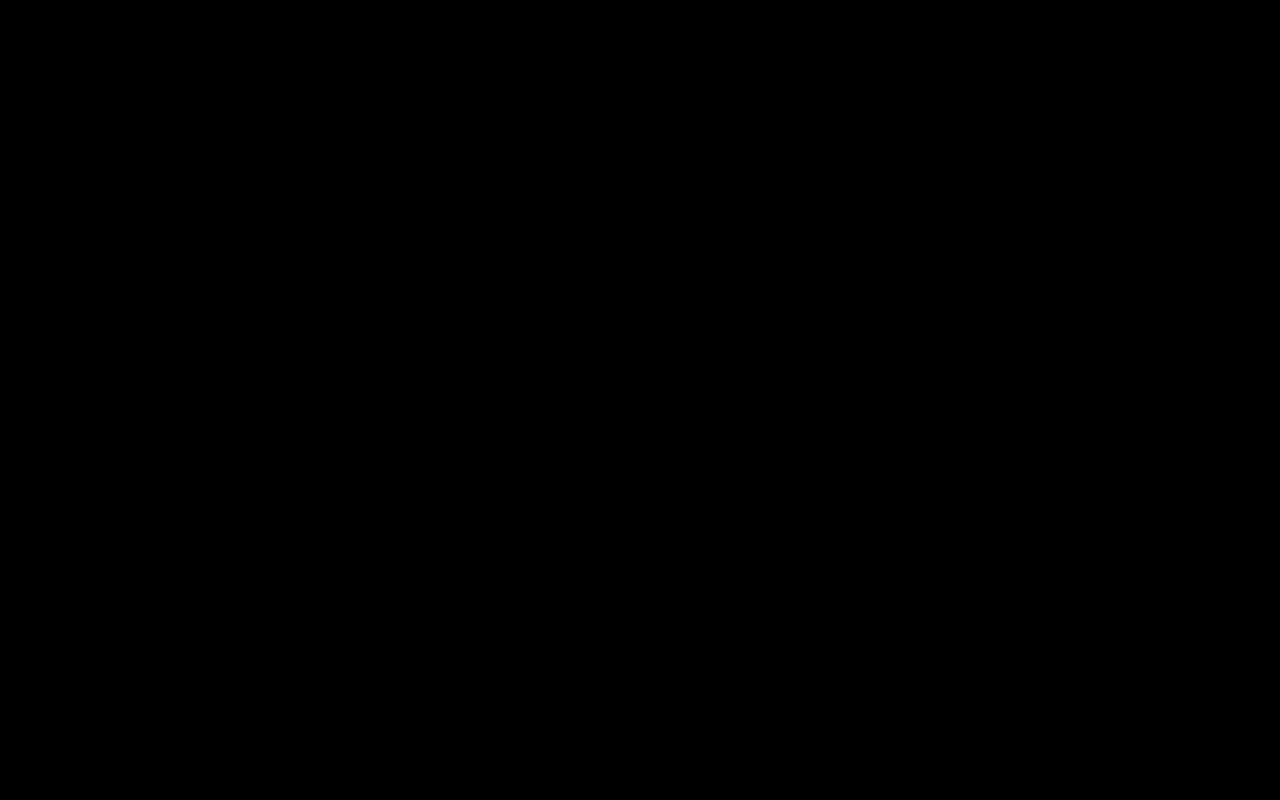
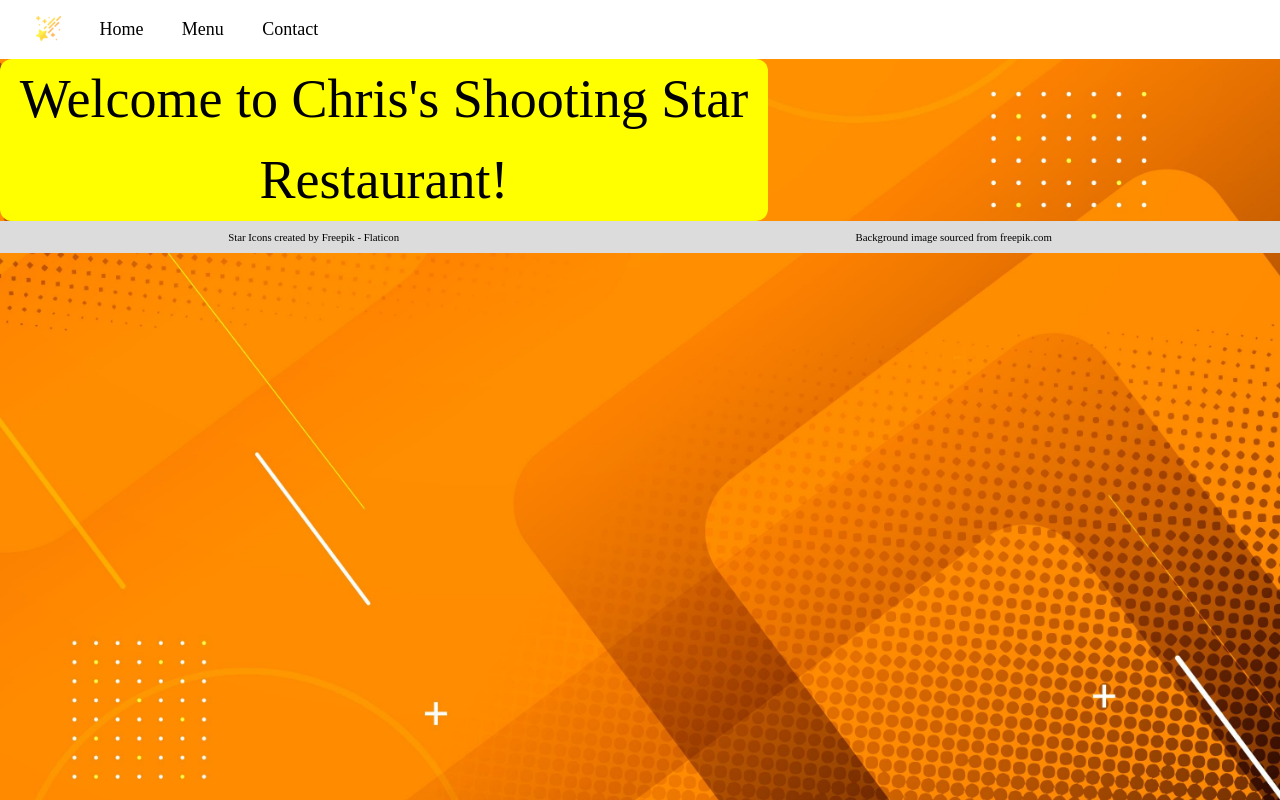
Before and after one commit to Zytheta/myFakeRestaurant, a website built with webpack: page src/template.html in a window 1280 px wide. Built offline with nearby package versions, Linux system fonts and the light colour scheme.

Commit message:
Uploading a save before I start today

```diff
--- a/package.json
+++ b/package.json
@@ -14,6 +14,7 @@
   "devDependencies": {
     "css-loader": "^6.10.0",
     "html-webpack-plugin": "^5.6.0",
+    "lodash": "^4.17.21",
     "style-loader": "^3.3.4",
     "webpack": "^5.89.0",
     "webpack-cli": "^5.1.4",
--- /dev/null
+++ b/src/elementCreator.js
@@ -0,0 +1,66 @@
+// elementCreator.js
+
+const elementCreator = (function () {
+  // Private function to create a DOM element
+  function createElement(elementType, attributes = {}, children = []) {
+    const element = document.createElement(elementType);
+
+    // Attribute setter
+    for (const key in attributes) {
+      element.setAttribute(key, attributes[key]);
+    }
+
+    // Append children
+    children.forEach((child) => {
+      if (typeof child === "string") {
+        element.appendChild(document.createTextNode(child));
+      } else {
+        element.appendChild(child);
+      }
+    });
+
+    return element;
+  }
+
+  // Public API (exposed to the outside)
+  return {
+    createElement: createElement,
+  };
+})();
+
+// Export the module for use in other files
+export default elementCreator;
+
+// // Test text div
+// const testDiv1 = elementCreator.createElement("div", {}, ["Test text?"]);
+
+// // Test img div
+// const testImg1 = elementCreator.createElement("img", {
+//   src: "My files/Downloads/teth.png",
+//   alt: "The symbol for teth.",
+// });
+// const testDiv2 = elementCreator.createElement("div", {}, [testImg1]);
+
+// // Test appending to main
+// mainElement.appendChild(testDiv1);
+// mainElement.appendChild(testDiv2);
+
+// Test div with custom attributes
+// const testDiv3 = elementCreator.createElement(
+//   "div",
+//   {
+//     class: "custom-class",
+//     id: "custom-id",
+//     style: "color: blue;",
+//     "data-custom": "custom-value",
+//   },
+//   ["Custom text"]
+// );
+
+// // Test img with custom attributes
+// const testImg2 = elementCreator.createElement("img", {
+//   src: "path/to/image.jpg",
+//   alt: "Custom image",
+//   width: "100",
+//   height: "100",
+// });
--- /dev/null
+++ b/src/home.js
@@ -0,0 +1,34 @@
+// Handles information about restaurant (introduction, hours, location)
+import elementCreator from "./elementCreator.js";
+
+const homeModule = {
+  fillContent: function (mainElement) {
+    const mainWrapper = elementCreator.createElement(
+      "div",
+      {
+        class: "main-wrapper",
+        id: "main-wrapper",
+      },
+      []
+    );
+
+    const title = elementCreator.createElement(
+      "div",
+      {
+        class: "info-card",
+        id: "title",
+      },
+      ["Welcome to Chris's Shooting Star Restaurant!"]
+    );
+
+    mainElement.appendChild(title);
+
+    const intro = elementCreator.createElement();
+
+    const hours = elementCreator.createElement();
+
+    const location = elementCreator.createElement();
+  },
+};
+
+export default homeModule;
--- a/src/index.js
+++ b/src/index.js
@@ -1,4 +1,9 @@
 import "./style.css";
+import elementCreator from "./elementCreator.js";
+import homeModule from "./home.js";
+// import "./menu.js";
+import Background from "./background.jpg";
+import icon from "./shooting-star.png";
 
 if (process.env.NODE_ENV !== "production") {
   console.log("Looks like we are in development mode!");
@@ -10,7 +15,133 @@ const restaurantWebpage = (function () {
       console.log("Spinning up the 'raunt.");
     },
   };
+
+  const mainPage = {
+    headerElement: null,
+    mainElement: null,
+    footerElement: null,
+
+    cacheDom: function () {
+      this.headerElement = document.querySelector("header");
+      this.mainElement = document.querySelector("main");
+      this.footerElement = document.querySelector("footer");
+    },
+
+    headerContent: function () {
+      const headerWrapper = elementCreator.createElement(
+        "div",
+        {
+          class: "header-wrapper",
+          id: "header-wrapper",
+        },
+        []
+      );
+
+      const restaurantIcon = elementCreator.createElement(
+        "img",
+        {
+          src: "./shooting-star.png",
+          alt: "A shooting star.",
+          height: "25px",
+          width: "auto",
+        },
+        []
+      );
+
+      const homeElement = elementCreator.createElement(
+        "div",
+        {
+          class: "header-bar",
+        },
+        ["Home"]
+      );
+
+      const menuElement = elementCreator.createElement(
+        "div",
+        {
+          class: "header-bar",
+        },
+        ["Menu"]
+      );
+
+      const contactElement = elementCreator.createElement(
+        "div",
+        {
+          class: "header-bar",
+        },
+        ["Contact"]
+      );
+
+      this.headerElement.appendChild(headerWrapper);
+      headerWrapper.appendChild(restaurantIcon);
+      headerWrapper.appendChild(homeElement);
+      headerWrapper.appendChild(menuElement);
+      headerWrapper.appendChild(contactElement);
+    },
+
+    footerContent: function () {
+      const footerWrapper = elementCreator.createElement(
+        "div",
+        {
+          class: "footer-wrapper",
+          id: "footer-wrapper",
+        },
+        []
+      );
+
+      const shootingStarAttribution = elementCreator.createElement(
+        "div",
+        {
+          class: "footer-attribution",
+          id: "shooting-star-attribution",
+        },
+        [""]
+      );
+
+      const flaticonLink = elementCreator.createElement(
+        "a",
+        {
+          href: "https://www.flaticon.com/free-icons/star",
+          target: "_blank", // Opens in new tab
+        },
+        ["Star Icons created by Freepik - Flaticon"]
+      );
+
+      const backgroundAttribution = elementCreator.createElement(
+        "div",
+        {
+          class: "footer-attribution",
+          id: "background-attribution",
+        },
+        [""]
+      );
+
+      const freepikLink = elementCreator.createElement(
+        "a",
+        {
+          href: "https://www.freepik.com/free-vector/abstract-halftone-background_9009351.htm#query=orange%20background&position=11&from_view=keyword&track=ais&uuid=934154cc-0e94-4a15-b5e4-70bf7288e671",
+          target: "_blank", // Opens in new tab
+        },
+        ["Background image sourced from freepik.com"]
+      );
+
+      this.footerElement.appendChild(footerWrapper);
+      shootingStarAttribution.appendChild(flaticonLink);
+      footerWrapper.appendChild(shootingStarAttribution);
+      backgroundAttribution.appendChild(freepikLink);
+      footerWrapper.appendChild(backgroundAttribution);
+    },
+
+    init: function () {
+      this.cacheDom();
+      this.headerContent();
+      homeModule.fillContent(this.mainElement);
+      this.footerContent();
+    },
+  };
+
   consoleLogContent.welcomeMessage();
+  mainPage.init();
 
   return consoleLogContent;
 })();
--- a/src/style.css
+++ b/src/style.css
@@ -47,6 +47,60 @@ h6 {
 }
 
 :root {
-  background-color: black;
-  color: white;
+  color: black;
+  font-size: 18px;
 }
+
+a {
+  text-decoration: none;
+  color: inherit;
+}
+
+body {
+  background: url(./background.jpg);
+  background-size: cover;
+  background-repeat: no-repeat;
+  background-position: center;
+  height: 100vh;
+}
+
+.header-wrapper {
+  background-color: white;
+  display: flex;
+  justify-content: flex-start;
+  gap: 3vw;
+  padding-top: 2vh;
+  padding-bottom: 2vh;
+  padding-left: 4ch;
+}
+
+.main-wrapper {
+  display: flex;
+  flex-direction: column;
+  align-items: center;
+  flex-grow: 1;
+  width: 80vw;
+  background-color: orangered;
+}
+
+.info-card {
+  background-color: yellow;
+  color: black;
+  text-align: center;
+  width: 60vw;
+  height: auto;
+  border-radius: 12px;
+}
+
+#title {
+  font-size: 3rem;
+}
+
+.footer-wrapper {
+  background-color: gainsboro;
+  display: flex;
+  justify-content: space-around;
+  font-size: 0.6rem;
+  padding-top: 1vh;
+  padding-bottom: 1vh;
+}
--- a/webpack.common.js
+++ b/webpack.common.js
@@ -22,6 +22,10 @@ module.exports = {
         test: /\.css$/i,
         use: ["style-loader", "css-loader"],
       },
+      {
+        test: /\.(png|svg|jpg|jpeg|gif)$/i,
+        type: "asset/resource",
+      },
     ],
   },
 };
```
Also changed, not shown: dist/12ca25c76363fec3f207.png (added), dist/642789df77853fdcf99d.jpg (added), dist/app.bundle.js, src/background.jpg (added), src/contact.js (added), src/menu.js (added), src/shooting-star.png (added), 2 other files.
